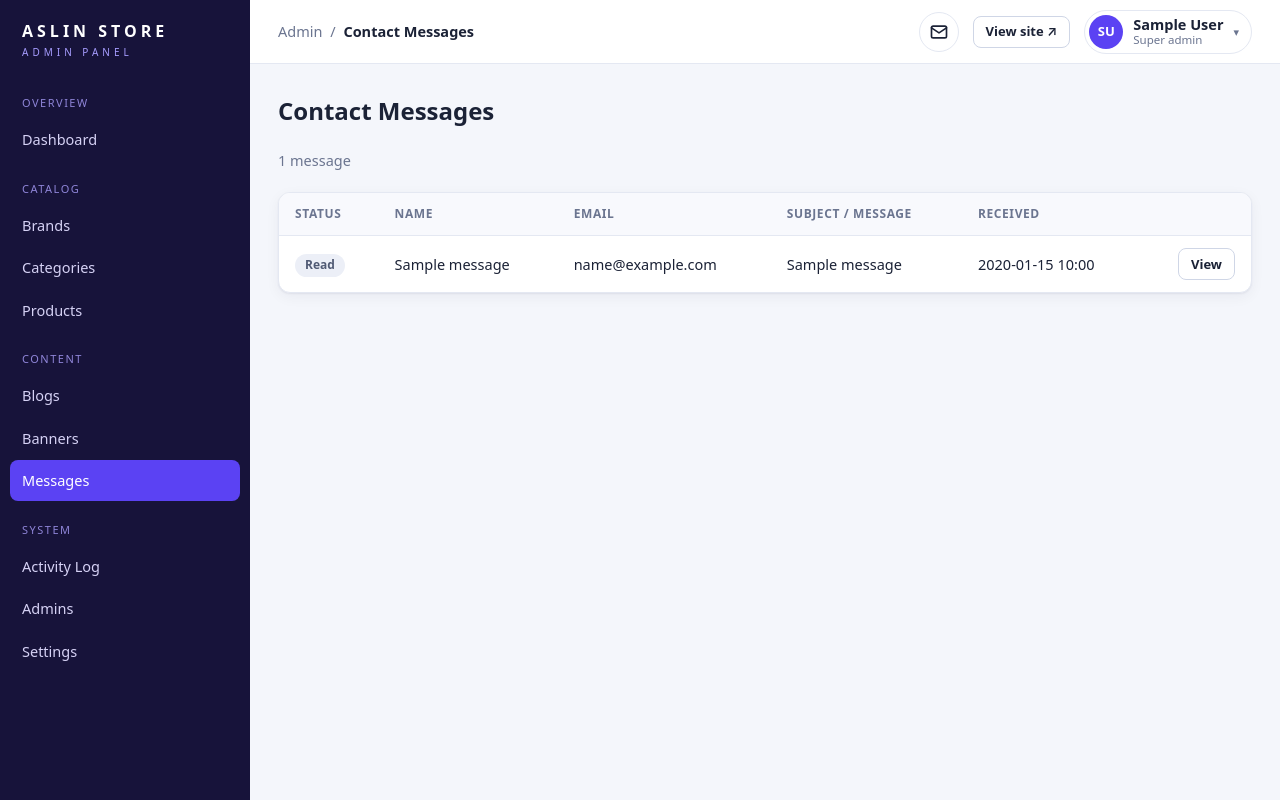
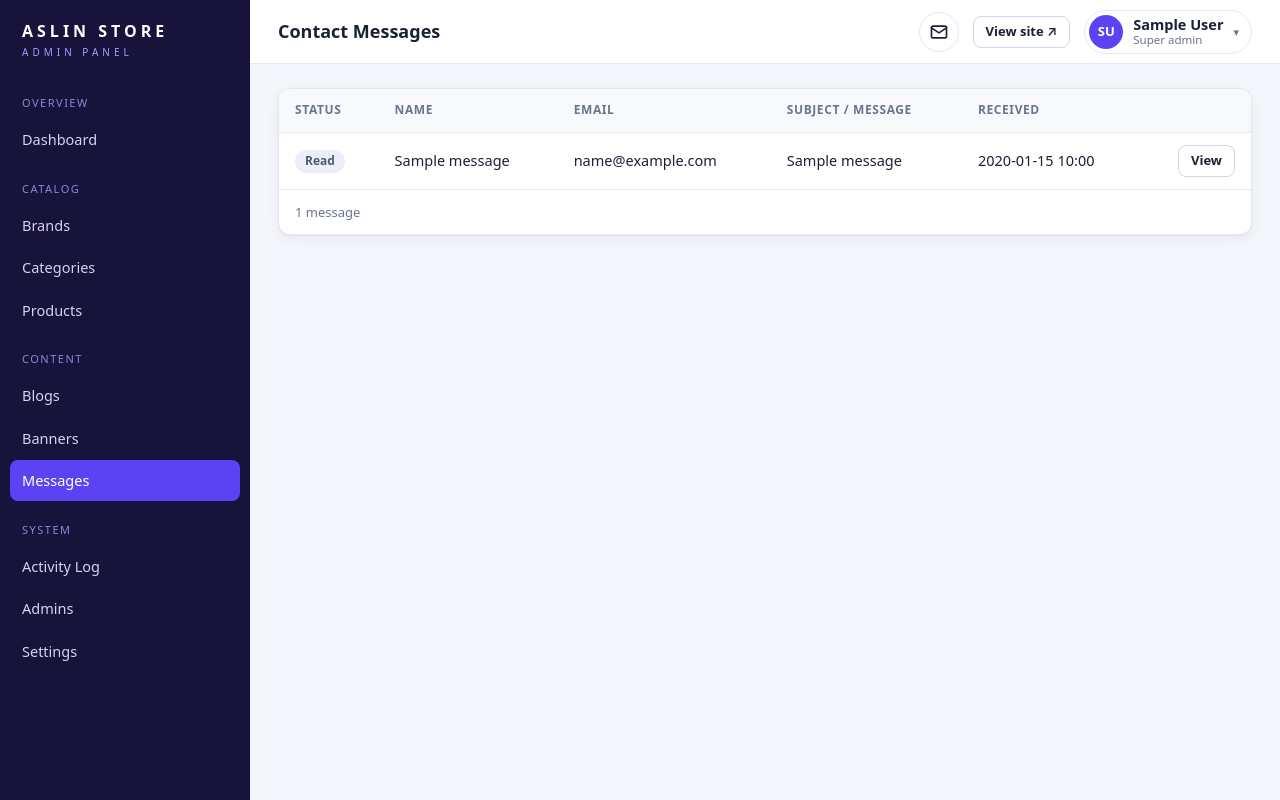
Before and after one commit to asl1n/online-store, a PHP site: page /admin/messages.php in a window 1280 px wide. Run offline with PHP 8.4, Linux system fonts and the light colour scheme; the visitor is signed in with stand-in values (Sample User, id 1); data comes from the database, SQL or seed files in the repository; tables that the repository leaves empty hold one stand-in row (values such as "Sample post"); some libraries are stand-ins or nearby versions.

Commit message:
Feat: Moving the page title to nav for removing a row spacing on view port

```diff
--- a/admin/admins.php
+++ b/admin/admins.php
@@ -55,7 +55,7 @@ if ($act === 'reset') {
     <?php admin_footer(); exit;
 }
 $rows = fetch_all('SELECT a.*, c.name AS creator FROM admins a LEFT JOIN admins c ON c.id=a.created_by ORDER BY a.id');
-admin_header('Admins', 'admins', '<a class="btn" href="' . e($self) . '?action=new">' . ui_icon_plus() . 'Add Admin</a>'); ?>
+admin_header('Admins', 'admins', ui_create_btn($self . '?action=new', 'Admin')); ?>
 <div class="card tablewrap"><table class="table"><thead><tr><th>Name</th><th>Email</th><th>Role</th><th>Status</th><th>Last login</th><th>Created by</th><th></th></tr></thead><tbody>
 <?php foreach ($rows as $r): $self_row = (int)$r['id'] === (int)$me['id']; ?><tr><td><b><?= e($r['name']) ?></b><?= $self_row ? ' <span class="pill">You</span>' : '' ?></td><td><?= e($r['email']) ?></td>
 <td><span class="pill"><?= $r['role'] === 'super_admin' ? 'Super admin' : 'Admin' ?></span></td><td><span class="pill <?= $r['is_active'] ? 'on' : 'off' ?>"><?= $r['is_active'] ? 'Active' : 'Disabled' ?></span></td>
--- a/admin/index.php
+++ b/admin/index.php
@@ -1,9 +1,9 @@
 <?php
 require __DIR__ . '/../includes/admin_layout.php';
 $me = require_admin();
-admin_header('Dashboard', 'index', '<a class="btn" href="' . BASE_URL . '/admin/products?action=new">' . ui_icon_plus() . 'Add Product</a>');
+admin_header('Dashboard', 'index', ui_create_btn(BASE_URL . '/admin/products?action=new', 'Product', 'Create product'), '<span class="count">Welcome back, <b>' . e($me['name']) . '</b>.</span>');
 $stats = [['Products', 'products', 'products.php'], ['Brands', 'brands', 'brands.php'], ['Categories', 'categories', 'categories.php'], ['Blogs', 'blogs', 'blogs.php'], ['Banners', 'banners', 'banners.php']];
-echo '<p class="count" style="margin-top:-8px">Welcome back, <b>' . e($me['name']) . '</b>.</p><div class="stats">';
+echo '<div class="stats">';
 foreach ($stats as [$l, $t, $href]) echo '<a class="card stat" href="' . BASE_URL . '/admin/' . basename($href, '.php') . '"><b>' . (int)fetch_val("SELECT COUNT(*) FROM `$t`") . '</b><span>' . e($l) . '</span></a>';
 echo '<a class="card stat" href="' . BASE_URL . '/admin/messages"><b>' . (int)fetch_val('SELECT COUNT(*) FROM contact_messages WHERE is_read=0') . '</b><span>Unread messages</span></a></div>';
 $logs = fetch_all('SELECT * FROM activity_logs ORDER BY id DESC LIMIT 8'); ?>
--- a/admin/messages.php
+++ b/admin/messages.php
@@ -41,10 +41,9 @@ $per = 20; $page = max(1, (int)($_GET['page'] ?? 1));
 $total = (int)fetch_val('SELECT COUNT(*) FROM contact_messages'); $pages = max(1, (int)ceil($total / $per)); $page = min($page, $pages);
 $rows = fetch_all('SELECT * FROM contact_messages ORDER BY id DESC LIMIT ' . (int)$per . ' OFFSET ' . (int)(($page - 1) * $per));
 admin_header('Contact Messages', 'messages'); ?>
-<div class="toolbar"><span class="count"><?= $total ?> message<?= $total === 1 ? '' : 's' ?></span></div>
-<div class="card tablewrap"><table class="table"><thead><tr><th>Status</th><th>Name</th><th>Email</th><th>Subject / message</th><th>Received</th><th></th></tr></thead><tbody>
+<div class="card"><div class="tablewrap"><table class="table"><thead><tr><th>Status</th><th>Name</th><th>Email</th><th>Subject / message</th><th>Received</th><th></th></tr></thead><tbody>
 <?php foreach ($rows as $r): ?><tr class="<?= $r['is_read'] ? '' : 'unread' ?>"><td><span class="pill <?= $r['is_read'] ? '' : 'on' ?>"><?= $r['is_read'] ? 'Read' : 'New' ?></span></td><td><?= e($r['name']) ?></td><td><?= e($r['email']) ?></td>
 <td><?= e(mb_strimwidth((string)($r['subject'] ?: $r['message']), 0, 60, '…')) ?></td><td><?= e(substr((string)$r['created_at'], 0, 16)) ?></td>
 <td class="act"><a class="btn sm ghost" href="?id=<?= (int)$r['id'] ?>">View</a></td></tr><?php endforeach;
-if (!$rows) echo '<tr><td colspan="6" class="empty">No messages yet. Messages from the website contact form appear here.</td></tr>'; ?></tbody></table></div><?= pager($page, $pages) ?>
+if (!$rows) echo '<tr><td colspan="6" class="empty">No messages yet. Messages from the website contact form appear here.</td></tr>'; ?></tbody></table></div><?= ui_tablefoot($page, $per, $total, $pages, ['message', 'messages']) ?></div>
 <?php admin_footer();
--- a/assets/admin.css
+++ b/assets/admin.css
@@ -142,15 +142,6 @@ small {
   gap: 14px;
   padding: 0 28px;
 }
-.crumbs {
-  color: var(--muted);
-}
-.crumbs span {
-  margin: 0 4px;
-}
-.crumbs b {
-  color: var(--ink);
-}
 .top-right {
   margin-left: auto;
   display: flex;
@@ -257,17 +248,6 @@ small {
   padding: 28px;
   width: 100%;
 }
-.pagehead {
-  display: flex;
-  align-items: center;
-  justify-content: space-between;
-  gap: 12px;
-  flex-wrap: wrap;
-  margin-bottom: 20px;
-}
-.pagehead h1 {
-  font-size: 24px;
-}
 .actions {
   display: flex;
   gap: 8px;
@@ -331,7 +311,7 @@ small {
   font: inherit;
   padding: 0;
 }
-/* cards, toolbar */
+/* cards */
 .card {
   background: var(--card);
   border-radius: var(--r);
@@ -343,23 +323,6 @@ small {
 }
 .card.pad {
   padding: 22px;
-}
-.toolbar {
-  display: flex;
-  justify-content: space-between;
-  align-items: center;
-  gap: 12px;
-  flex-wrap: wrap;
-  margin-bottom: 14px;
-}
-.toolbar form {
-  display: flex;
-  gap: 8px;
-  flex-wrap: wrap;
-}
-.toolbar input,
-.toolbar select {
-  min-width: 220px;
 }
 .count {
   color: var(--muted);
@@ -735,12 +698,7 @@ body.login {
   }
   .hide-xs,
   .who,
-  .caret,
-  .crumbs span,
-  .crumbs b {
-    display: none;
-  }
-  .crumbs {
+  .caret {
     display: none;
   }
   .user-btn {
@@ -748,14 +706,6 @@ body.login {
   }
   .formcard {
     padding: 18px;
-  }
-  .toolbar input,
-  .toolbar select {
-    min-width: 0;
-    flex: 1;
-  }
-  .toolbar form {
-    width: 100%;
   }
   .profile {
     flex-direction: column;
@@ -1216,28 +1166,6 @@ label.switch {
   .msg-actions .push {
     margin-left: 0;
   }
-  .pagehead {
-    gap: 10px;
-  }
-  .pagehead h1 {
-    font-size: 21px;
-  }
-}
-
-/* round 12 */
-.toolbar {
-  margin-bottom: 20px;
-}
-.toolbar form select {
-  min-width: 200px;
-}
-@media (max-width: 760px) {
-  .toolbar {
-    margin-bottom: 16px;
-  }
-  .toolbar form select {
-    width: 100%;
-  }
 }
 
 /* gallery field */
@@ -1307,3 +1235,125 @@ label.switch {
   text-overflow: ellipsis;
   white-space: nowrap;
 }
+
+/* ---- round 13: compact page header ----
+   Desktop: page title in the top bar; ONE row below = search/filters (left) + Create (right); total lives in the table footer.
+   Phones (<=760px): no room in the top bar, so the title drops into the page row, search sits under it. */
+.top-title {
+  margin: 0;
+  font-size: 18px;
+  font-weight: 700;
+  line-height: 1.2;
+  color: var(--ink);
+  white-space: nowrap;
+  overflow: hidden;
+  text-overflow: ellipsis;
+  min-width: 0;
+}
+.content {
+  padding-top: 24px;
+}
+.pagebar {
+  display: grid;
+  grid-template-columns: minmax(0, 1fr) auto;
+  grid-template-areas: "tools actions";
+  align-items: center;
+  gap: 12px;
+  margin-bottom: 20px;
+}
+.pagebar .pagetitle {
+  display: none;
+  grid-area: title;
+  margin: 0;
+  font-size: 21px;
+  line-height: 1.2;
+  min-width: 0;
+}
+.pagebar-tools {
+  grid-area: tools;
+  min-width: 0;
+  display: flex;
+  align-items: center;
+  gap: 10px;
+}
+.pagebar .actions {
+  grid-area: actions;
+  justify-self: end;
+  flex-wrap: nowrap;
+}
+.pagebar-tools form {
+  display: flex;
+  gap: 8px;
+  min-width: 0;
+}
+.pagebar-tools select {
+  min-width: 200px;
+}
+.pagebar.is-bare {
+  display: none;
+}
+
+/* list card footer: total on the left, pager on the right */
+.tablefoot {
+  display: flex;
+  align-items: center;
+  justify-content: space-between;
+  gap: 8px 16px;
+  flex-wrap: wrap;
+  padding: 12px 16px;
+  border-top: 1px solid var(--line);
+  font-size: 13px;
+}
+.tablefoot .pager {
+  margin: 0;
+  align-items: center;
+}
+.tablefoot .pager a {
+  min-width: 32px;
+  padding: 5px 9px;
+  text-align: center;
+  font-size: 13px;
+}
+.pager .gap {
+  color: var(--muted);
+  padding: 0 2px;
+}
+.card:has(> .tablewrap) {
+  overflow: hidden;
+}
+
+@media (max-width: 1000px) {
+  .pagebar {
+    margin-bottom: 16px;
+  }
+}
+@media (max-width: 760px) {
+  .top-title {
+    display: none;
+  }
+  .content {
+    padding-top: 16px;
+  }
+  .pagebar {
+    grid-template-areas: "title actions" "tools tools";
+    row-gap: 12px;
+    margin-bottom: 14px;
+  }
+  .pagebar.no-tools {
+    grid-template-areas: "title actions";
+  }
+  .pagebar.is-bare {
+    display: grid;
+  }
+  .pagebar .pagetitle {
+    display: block;
+  }
+  .pagebar-tools form,
+  .searchbox {
+    width: 100%;
+  }
+  .pagebar-tools select {
+    width: 100%;
+    min-width: 0;
+  }
+}
--- a/includes/admin_layout.php
+++ b/includes/admin_layout.php
@@ -12,6 +12,17 @@ function go(string $url): never { header('Location: ' . $url); exit; }
 // ---------- shared UI components ----------
 function ui_icon_plus(): string { return '<svg viewBox="0 0 24 24" fill="none" stroke="currentColor" stroke-width="2.4" stroke-linecap="round" aria-hidden="true"><path d="M12 5v14M5 12h14"/></svg>'; }
 function ui_icon_back(): string { return '<svg viewBox="0 0 24 24" fill="none" stroke="currentColor" stroke-width="2.4" stroke-linecap="round" stroke-linejoin="round" aria-hidden="true"><path d="M19 12H5M11 6l-6 6 6 6"/></svg>'; }
+/** The one "Create" button used on every list page. Visible text stays short; screen readers still hear what it creates. */
+function ui_create_btn(string $href, string $entity, string $label = 'Create'): string {
+    $a = 'Create ' . strtolower($entity);
+    return '<a class="btn" href="' . e($href) . '" aria-label="' . e($a) . '" title="' . e($a) . '">' . ui_icon_plus() . e($label) . '</a>';
+}
+/** Live search box (see data-live-search in admin.js). $clear = URL that resets the search. */
+function ui_search(string $what, string $value, string $clear): string {
+    return '<form method="get" class="searchbox" data-live-search role="search"><svg viewBox="0 0 24 24" width="18" height="18" fill="none" stroke="currentColor" stroke-width="2" stroke-linecap="round" aria-hidden="true"><circle cx="11" cy="11" r="7"/><path d="M20 20l-3.5-3.5"/></svg>'
+        . '<input type="text" name="s" placeholder="Search ' . e(strtolower($what)) . '…" aria-label="Search ' . e(strtolower($what)) . '" value="' . e($value) . '" autocomplete="off">'
+        . ($value !== '' ? '<a class="clear" href="' . e($clear) . '" aria-label="Clear search">&times;</a>' : '') . '</form>';
+}
 /** $o keys: error, help, half, req, for */
 function ui_field(string $label, string $control, array $o = []): string {
     $cls = 'field' . (empty($o['half']) ? ' span2' : '') . (!empty($o['error']) ? ' has-error' : '');
@@ -35,7 +46,12 @@ function ui_errors_summary(array $errors): string {
     return $n ? ui_alert('err', "Please fix the $n error" . ($n > 1 ? 's' : '') . ' highlighted below.') : '';
 }
 
-function admin_header(string $title, string $active = '', string $actions = ''): void {
+/**
+ * $actions = buttons on the right of the page row (e.g. Create). $tools = left side of the same row (search, filters).
+ * Desktop: the page title lives in the top bar and the page row is just tools + actions.
+ * Phones: the top bar has no room, so the title comes down into the page row (title + actions, tools underneath).
+ */
+function admin_header(string $title, string $active = '', string $actions = '', string $tools = ''): void {
     $a = require_admin();
     $unread = (int) fetch_val('SELECT COUNT(*) FROM contact_messages WHERE is_read=0');
     $groups = [
@@ -61,7 +77,7 @@ function admin_header(string $title, string $active = '', string $actions = ''):
 <div class="main">
 <header class="topbar">
   <button class="icon-btn menu" type="button" data-side-toggle aria-label="Open menu">&#9776;</button>
-  <div class="crumbs">Admin <span>/</span> <b><?= e($title) ?></b></div>
+  <h1 class="top-title"><?= e($title) ?></h1>
   <div class="top-right">
     <a class="icon-link<?= $unread ? ' has-new' : '' ?>" href="<?= BASE_URL ?>/admin/messages" aria-label="<?= $unread ? (int)$unread . ' unread messages' : 'Messages' ?>" title="<?= $unread ? (int)$unread . ' unread' : 'Messages' ?>"><svg viewBox="0 0 24 24" width="20" height="20" fill="none" stroke="currentColor" stroke-width="2" stroke-linecap="round" stroke-linejoin="round" aria-hidden="true"><rect x="3" y="5" width="18" height="14" rx="2"/><path d="M3 7l9 6 9-6"/></svg><?php if ($unread): ?><span class="dot<?= $unread > 99 ? ' wide' : ($unread > 9 ? ' two' : '') ?>" aria-hidden="true"><?= badge_count($unread) ?></span><?php endif; ?></a>
     <a class="btn ghost sm hide-xs" href="<?= BASE_URL ?>/" target="_blank" rel="noopener">View site &#8599;</a>
@@ -79,7 +95,9 @@ function admin_header(string $title, string $active = '', string $actions = ''):
   </div>
 </header>
 <main class="content">
-<div class="pagehead"><h1><?= e($title) ?></h1><div class="actions"><?= $actions ?></div></div>
+<div class="pagebar<?= $tools === '' ? ' no-tools' : '' ?><?= ($tools === '' && $actions === '') ? ' is-bare' : '' ?>"><h1 class="pagetitle"><?= e($title) ?></h1>
+<?php if ($tools !== ''): ?><div class="pagebar-tools"><?= $tools ?></div><?php endif; ?>
+<?php if ($actions !== ''): ?><div class="actions"><?= $actions ?></div><?php endif; ?></div>
 <?php foreach (flashes() as [$t, $m]): ?><?= ui_alert($t === 'ok' ? 'ok' : 'err', $m) ?><?php endforeach;
 }
 
@@ -94,11 +112,34 @@ function admin_footer(): void { ?>
 <script src="<?= asset('/assets/admin.js') ?>"></script></body></html>
 <?php }
 
+/** Compact pager: 1 … 4 5 6 … 20. Never grows wider than 7 numbers, however many pages there are. */
 function pager(int $page, int $pages): string {
     if ($pages <= 1) return '';
-    $qs = $_GET; $out = '<div class="pager">';
-    if ($page > 1) { $qs['page'] = $page - 1; $out .= '<a href="?' . e(http_build_query($qs)) . '">&laquo;</a>'; }
-    for ($i = 1; $i <= $pages; $i++) { $qs['page'] = $i; $out .= '<a class="' . ($i === $page ? 'on' : '') . '" href="?' . e(http_build_query($qs)) . '">' . $i . '</a>'; }
-    if ($page < $pages) { $qs['page'] = $page + 1; $out .= '<a href="?' . e(http_build_query($qs)) . '">&raquo;</a>'; }
-    return $out . '</div>';
+    $qs = $_GET;
+    $href = function (int $p) use ($qs): string { $qs['page'] = $p; return '?' . e(http_build_query($qs)); };
+    $nums = $pages <= 7 ? range(1, $pages) : array_values(array_unique(array_filter([1, $page - 1, $page, $page + 1, $pages], fn($n) => $n >= 1 && $n <= $pages)));
+    sort($nums);
+    $out = '<nav class="pager" aria-label="Pagination">';
+    if ($page > 1) $out .= '<a href="' . $href($page - 1) . '" aria-label="Previous page">&laquo;</a>';
+    $prev = 0;
+    foreach ($nums as $n) {
+        if ($n - $prev > 1) $out .= '<span class="gap" aria-hidden="true">…</span>';
+        $out .= '<a' . ($n === $page ? ' class="on" aria-current="page"' : '') . ' href="' . $href($n) . '">' . $n . '</a>';
+        $prev = $n;
+    }
+    if ($page < $pages) $out .= '<a href="' . $href($page + 1) . '" aria-label="Next page">&raquo;</a>';
+    return $out . '</nav>';
 }
+
+/**
+ * Footer of a list card: the total on the left, pager on the right. Keeps the count out of the top of the page.
+ * $noun = [singular, plural]. $q = active search text (shown so it is clear the total is filtered).
+ */
+function ui_tablefoot(int $page, int $per, int $total, int $pages, array $noun = ['item', 'items'], string $q = ''): string {
+    if ($total < 1) return '';
+    $txt = $pages > 1
+        ? 'Showing ' . (($page - 1) * $per + 1) . '–' . min($total, $page * $per) . ' of ' . $total . ' ' . $noun[1]
+        : $total . ' ' . ($total === 1 ? $noun[0] : $noun[1]);
+    if ($q !== '') $txt .= ' matching “' . e($q) . '”';
+    return '<div class="tablefoot"><span class="count">' . $txt . '</span>' . pager($page, $pages) . '</div>';
+}
```
Also changed, not shown: admin/activity.php (+6 -6 lines), includes/crud.php (+5 -7 lines).
